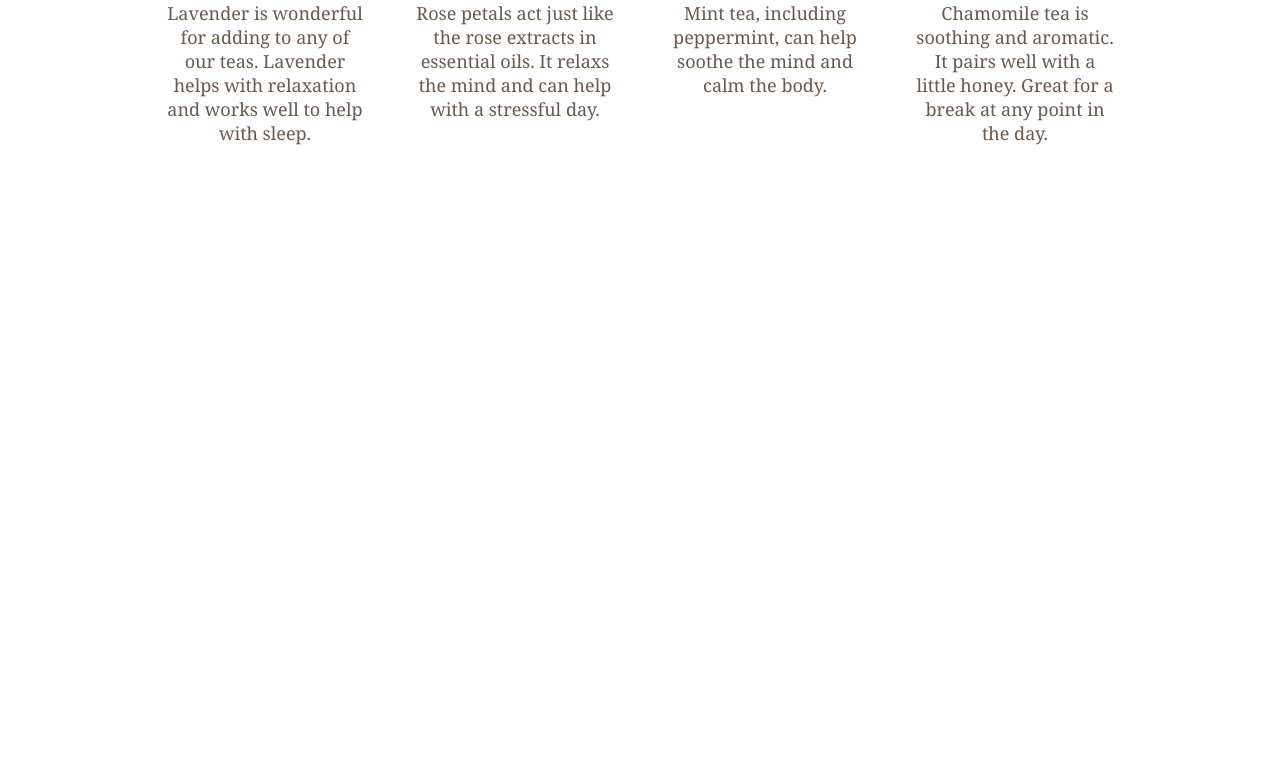
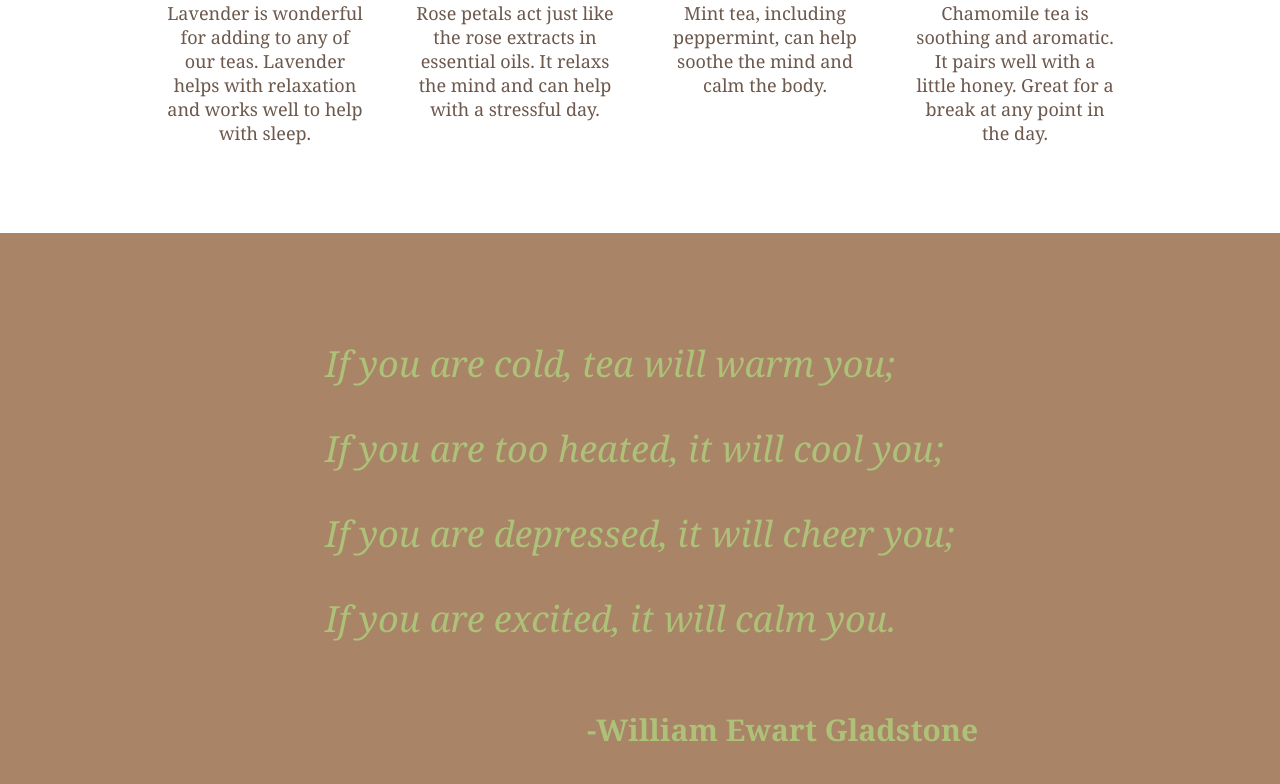
Before and after one commit to JHansuld/odin-landing-page, a plain HTML site: page index.html in a window 1280 px wide. Shown: the part 861-1645 px from the top of the page. Before the commit the page ends 1094 px from the top, so only its background shows below. Drawn offline with Linux system fonts and the light colour scheme.

Commit message:
added and styled quote section

```diff
--- a/index.html
+++ b/index.html
@@ -65,8 +65,17 @@
                 </div>
             </div>
         </section>
-        <section>
+        <section class="quotesection">
             <!-- quote section -->
+            <div class="quote">
+                <p>If you are cold, tea will warm you;</p>
+                <p>If you are too heated, it will cool you;</p>
+                <p>If you are depressed, it will cheer you;</p>
+                <p>If you are excited, it will calm you.</p>
+            </div>
+            <div class="quotespeaker">
+                <p>-William Ewart Gladstone</p>
+            </div>
         </section>
     </main>
     <footer>
--- a/style.css
+++ b/style.css
@@ -99,3 +99,24 @@ h2{
     width: 200px;
     height: 200px;
 }
+
+.quotesection{
+    background-color: #A98467;
+    color: #ADC178;
+    font-family: Georgia, 'Times New Roman', Times, serif;
+    display: flex;
+    flex-direction: column;
+    align-items: center;
+    padding: 70px;
+}
+
+.quote{
+    font-size: 36px;
+    font-style: italic;
+}
+
+.quotespeaker{
+    font-size: 30px;
+    font-weight: 900;
+    padding-left: 25%;
+}
```
